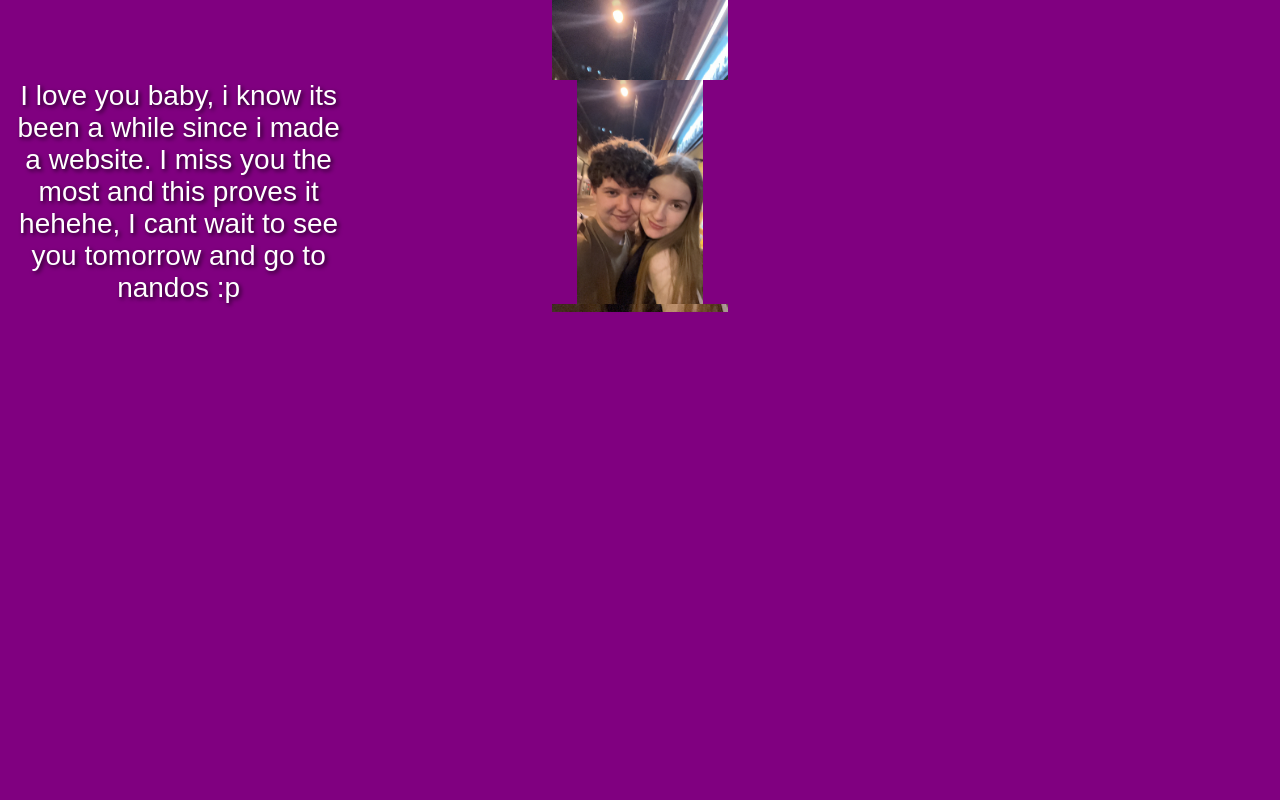
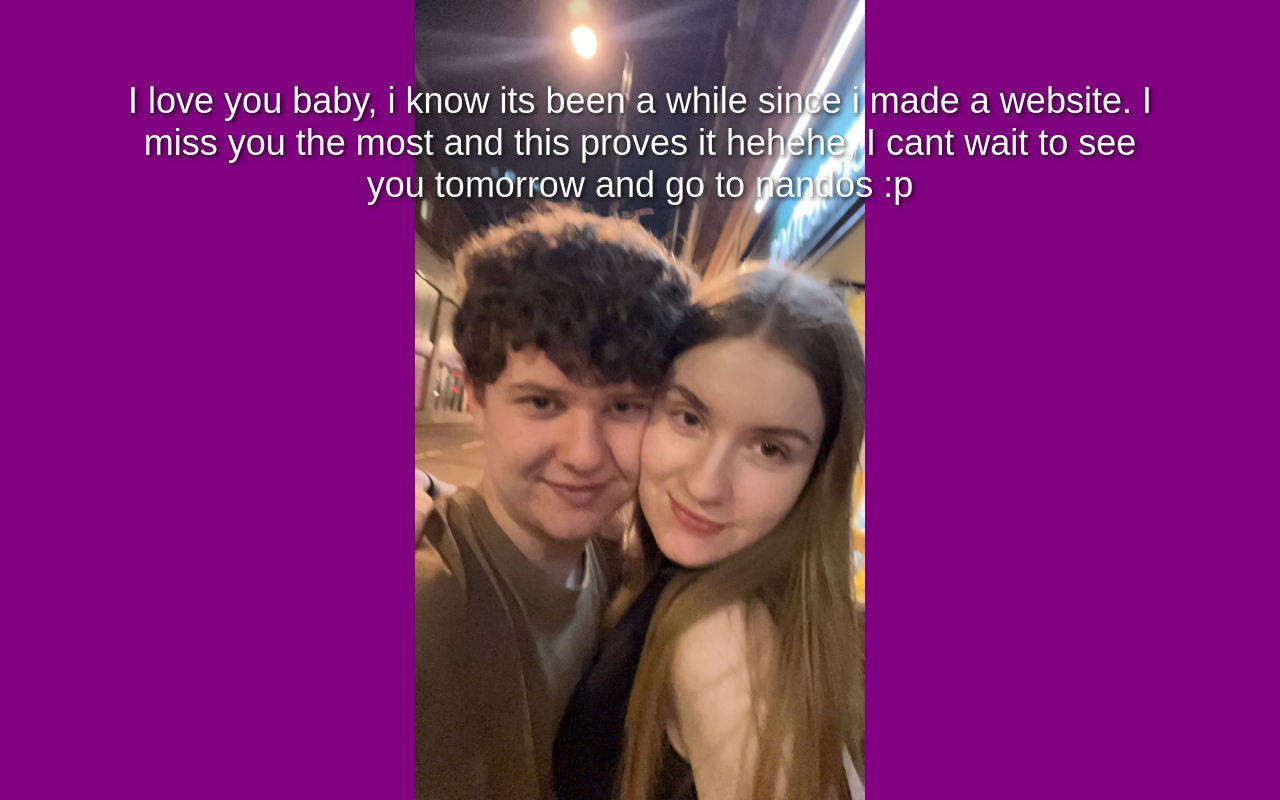
Before and after one commit to lostsavage69/amb, a plain HTML site: page index.html in a window 1280 px wide. Drawn offline with Linux system fonts and the light colour scheme.

Commit message:
Update styles.css

```diff
--- a/styles.css
+++ b/styles.css
@@ -1,19 +1,40 @@
 body, html {
+  height: 100%;
+  margin: 0;
   font-family: Arial, sans-serif;
-  align-items: flex-start;
+  display: flex;
+  justify-content: center;
+  align-items: start;
 
-  background-image: url('bg.JPG');
+  background-image: url('bg.JPG'); /* Replace with your image path */
   background-repeat: no-repeat;
   background-size: contain;
   background-position: center;
   background-color: purple;
+  width: 100%;
+}
+
+.img-container{
+  position: relative;
+  display: inline-block;
+}
+
+.bg-img{
+  width: auto;
+  height: auto;
+  display: block;
+  max-width: 100%;
 }
 
 .centered-text {
-  margin-top: 10vh;
+  position: absolute;
+  top: 10%;
+  left: 10%;
+  right: 10%;
   text-align: center;
-  font-size: 28px;
-  color: #ffffff;
-  text-shadow: 2px 2px 4px rgba(0, 0, 0, 0.7);
-  max-width: 27%
+  font-size: 36px;
+  color: #ffffff; /* Text color */
+  text-shadow: 2px 2px 4px rgba(0, 0, 0, 0.7); /* Improves readability */
+  max-width: 100%;
+
 }
```
